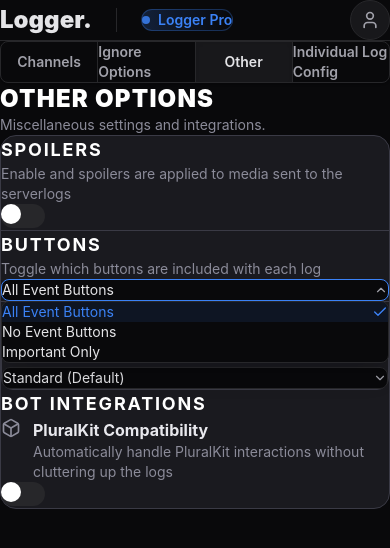
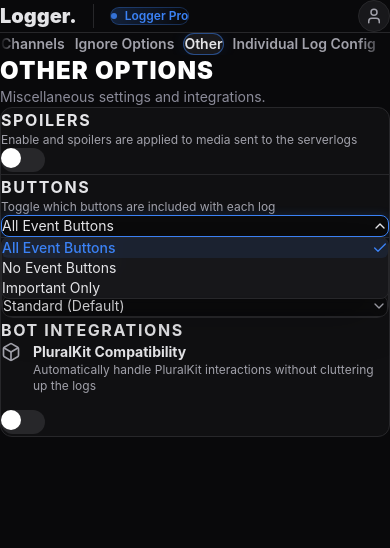
Before and after one commit to Buzzingbug/Logger, a Next.js app in the folder apps/dashboard/: page /dashboard/1/other in a window 390 px wide. Both pictures are taken after a click on the button "All Event Buttons". Shown: the top 548 px of the page. Built offline with nearby package versions, Linux system fonts and the light colour scheme; no server answers.

Commit message:
feat(ui): Quarks-inspired professional overhaul with fully responsive mobile auto-resizing

```diff
--- a/apps/dashboard/src/app/components/CategoryCard.tsx
+++ b/apps/dashboard/src/app/components/CategoryCard.tsx
@@ -13,21 +13,21 @@
 
 export function CategoryCard({ title, description, enabled, onToggle, icon, children }: CategoryCardProps) {
   return (
-    <div className="bg-[#18181b] border border-[#27272a] p-5 rounded-xl mb-4 flex flex-col sm:flex-row sm:justify-between sm:items-center gap-4 transition-colors hover:border-[#3b82f6]/40">
+    <div className="bg-[#18181b]/50 border border-[#27272a] p-4 sm:p-5 md:p-6 rounded-xl mb-4 flex flex-col sm:flex-row sm:justify-between sm:items-start gap-4 transition-all hover:bg-[#18181b] hover:border-[#3b82f6]/40 group">
       <div className="flex flex-col flex-1 pr-0 sm:pr-4">
-        <h3 className="flex items-center gap-3 text-lg font-semibold text-[#e4e4e7] mb-1">
-          {icon && <span className="text-[#a1a1aa]">{icon}</span>}
+        <h3 className="flex items-center gap-2.5 text-base sm:text-lg font-semibold text-[#e4e4e7] mb-1">
+          {icon && <span className="text-[#a1a1aa] group-hover:text-[#e4e4e7] transition-colors">{icon}</span>}
           {title}
         </h3>
-        <p className="text-sm text-[#a1a1aa]">{description}</p>
+        <p className="text-xs sm:text-sm text-[#a1a1aa] leading-relaxed max-w-xl">{description}</p>
       </div>
-      <div className="flex flex-col items-start sm:items-end gap-2 w-full sm:w-56 flex-shrink-0">
-        <div className="flex items-center gap-3">
-          <span className="text-sm text-[#e4e4e7] font-medium">{enabled ? 'On' : 'Off'}</span>
+      <div className="flex flex-col sm:items-end gap-3 w-full sm:w-64 flex-shrink-0 mt-2 sm:mt-0">
+        <div className="flex items-center justify-between sm:justify-end gap-3 w-full">
+          <span className="text-sm text-[#e4e4e7] font-medium hidden sm:inline-block">{enabled ? 'Enabled' : 'Disabled'}</span>
           <Toggle checked={enabled} onChange={onToggle} />
         </div>
         {children && (
-          <div className="w-full mt-1">
+          <div className="w-full mt-1 sm:mt-2">
             {children}
           </div>
         )}
--- a/apps/dashboard/src/app/components/DashboardLayout.tsx
+++ b/apps/dashboard/src/app/components/DashboardLayout.tsx
@@ -8,29 +8,27 @@
   return (
     <div className="min-h-screen bg-[#09090b] text-[#e4e4e7] font-sans">
       {/* Top Header */}
-      <header className="border-b border-[#27272a] bg-[#09090b] px-8 py-4 flex items-center justify-between sticky top-0 z-50">
-        <div className="flex items-center gap-6">
-          <Link href="/" className="text-2xl font-black text-[#e4e4e7] hover:text-white transition-colors">
+      <header className="border-b border-[#27272a] bg-[#09090b] px-4 sm:px-6 lg:px-8 py-4 flex items-center justify-between sticky top-0 z-50">
+        <div className="flex items-center gap-4 sm:gap-6">
+          <Link href="/" className="text-xl sm:text-2xl font-black text-[#e4e4e7] hover:text-white transition-colors">
             Logger.
           </Link>
           <div className="h-6 w-px bg-[#27272a]" />
-          <div className="flex items-center gap-4">
-            <div className="flex items-center gap-2 px-3 py-1.5 rounded-full bg-gradient-to-r from-[#3b82f6]/20 to-transparent border border-[#3b82f6]/30">
-              <div className="w-2 h-2 rounded-full bg-[#3b82f6] animate-pulse" />
-              <span className="text-sm font-semibold text-[#3b82f6]">Logger Pro</span>
-            </div>
+          <div className="flex items-center gap-2 px-2.5 sm:px-3 py-1 sm:py-1.5 rounded-full bg-gradient-to-r from-[#3b82f6]/20 to-transparent border border-[#3b82f6]/30">
+            <div className="w-1.5 h-1.5 sm:w-2 sm:h-2 rounded-full bg-[#3b82f6] animate-pulse" />
+            <span className="text-xs sm:text-sm font-semibold text-[#3b82f6]">Logger Pro</span>
           </div>
         </div>
         <div className="flex items-center gap-4">
           {/* Mock User Avatar */}
-          <div className="w-10 h-10 rounded-full bg-[#18181b] border border-[#27272a] flex items-center justify-center">
-            <svg width="20" height="20" viewBox="0 0 24 24" fill="none" stroke="#a1a1aa" strokeWidth="2" strokeLinecap="round" strokeLinejoin="round"><path d="M19 21v-2a4 4 0 0 0-4-4H9a4 4 0 0 0-4 4v2"/><circle cx="12" cy="7" r="4"/></svg>
+          <div className="w-8 h-8 sm:w-10 sm:h-10 rounded-full bg-[#18181b] border border-[#27272a] flex items-center justify-center cursor-pointer hover:bg-[#27272a] transition-colors">
+            <svg width="18" height="18" viewBox="0 0 24 24" fill="none" stroke="#a1a1aa" strokeWidth="2" strokeLinecap="round" strokeLinejoin="round" className="sm:w-5 sm:h-5"><path d="M19 21v-2a4 4 0 0 0-4-4H9a4 4 0 0 0-4 4v2"/><circle cx="12" cy="7" r="4"/></svg>
           </div>
         </div>
       </header>
 
       {/* Main Content Area */}
-      <main className="max-w-5xl mx-auto px-6 py-10">
+      <main className="max-w-6xl mx-auto px-4 sm:px-6 lg:px-8 py-6 sm:py-10">
         <TopTabs guildId={guildId} />
         <div className="animate-in fade-in slide-in-from-bottom-4 duration-500">
           {children}
--- a/apps/dashboard/src/app/components/Select.tsx
+++ b/apps/dashboard/src/app/components/Select.tsx
@@ -36,34 +36,34 @@
       <button
         type="button"
         disabled={disabled}
-        className={`w-full flex items-center justify-between bg-[#09090b] border ${isOpen ? 'border-[#3b82f6]' : 'border-[#27272a]'} text-[#e4e4e7] text-sm rounded-lg px-3 py-2 outline-none hover:border-[#3b82f6]/50 transition-colors cursor-pointer disabled:opacity-50 disabled:cursor-not-allowed`}
+        className={`w-full flex items-center justify-between bg-[#09090b]/80 backdrop-blur-sm border ${isOpen ? 'border-[#3b82f6] shadow-[0_0_10px_rgba(59,130,246,0.2)]' : 'border-[#27272a]'} text-[#e4e4e7] text-sm rounded-lg px-3.5 py-2.5 outline-none hover:border-[#3b82f6]/50 transition-all cursor-pointer disabled:opacity-50 disabled:cursor-not-allowed`}
         onClick={() => !disabled && setIsOpen(!isOpen)}
       >
-        <span className={selectedOption ? 'text-[#e4e4e7]' : 'text-[#a1a1aa]'}>
+        <span className={`block truncate ${selectedOption ? 'text-[#e4e4e7]' : 'text-[#a1a1aa]'}`}>
           {selectedOption ? selectedOption.label : placeholder}
         </span>
-        <ChevronDown size={14} className={`text-[#a1a1aa] transition-transform duration-200 ${isOpen ? 'rotate-180' : ''}`} />
+        <ChevronDown size={16} className={`text-[#a1a1aa] transition-transform duration-200 flex-shrink-0 ml-2 ${isOpen ? 'rotate-180 text-[#e4e4e7]' : ''}`} />
       </button>
 
       {isOpen && (
-        <div className="absolute z-50 w-full mt-1 bg-[#09090b] border border-[#27272a] rounded-lg shadow-xl max-h-60 overflow-y-auto overscroll-contain animate-in fade-in zoom-in-95">
+        <div className="absolute z-[100] w-full mt-1.5 bg-[#18181b]/95 backdrop-blur-md border border-[#27272a] rounded-lg shadow-2xl max-h-60 overflow-y-auto overscroll-contain animate-in fade-in zoom-in-95 origin-top">
           {options.length === 0 ? (
-            <div className="px-3 py-2 text-sm text-[#a1a1aa] text-center">No options available</div>
+            <div className="px-3 py-3 text-sm text-[#a1a1aa] text-center">No options available</div>
           ) : (
             <ul className="py-1">
               {options.map((opt) => (
                 <li
                   key={opt.value}
-                  className={`px-3 py-1.5 text-sm flex items-center justify-between cursor-pointer transition-colors ${
-                    value === opt.value ? 'text-[#3b82f6] bg-[#3b82f6]/10' : 'text-[#e4e4e7] hover:bg-[#18181b]'
+                  className={`px-3 py-2 text-sm flex items-center justify-between cursor-pointer transition-colors mx-1 rounded-md ${
+                    value === opt.value ? 'text-[#3b82f6] bg-[#3b82f6]/10 font-medium' : 'text-[#e4e4e7] hover:bg-[#27272a]'
                   }`}
                   onClick={() => {
                     onChange(opt.value);
                     setIsOpen(false);
                   }}
                 >
-                  {opt.label}
-                  {value === opt.value && <Check size={16} />}
+                  <span className="truncate">{opt.label}</span>
+                  {value === opt.value && <Check size={16} className="flex-shrink-0 ml-2" />}
                 </li>
               ))}
             </ul>
--- a/apps/dashboard/src/app/components/TopTabs.tsx
+++ b/apps/dashboard/src/app/components/TopTabs.tsx
@@ -14,17 +14,22 @@
   ];
 
   return (
-    <div className="flex bg-[#09090b] border border-[#27272a] rounded-lg mb-8 overflow-hidden shadow-sm">
+    <div className="relative mb-8">
+      {/* Fade gradients for scroll indication on mobile */}
+      <div className="absolute left-0 top-0 bottom-0 w-4 bg-gradient-to-r from-[#09090b] to-transparent z-10 pointer-events-none md:hidden" />
+      <div className="absolute right-0 top-0 bottom-0 w-8 bg-gradient-to-l from-[#09090b] to-transparent z-10 pointer-events-none md:hidden" />
+
+      <div className="flex items-center gap-2 overflow-x-auto pb-2 -mb-2 [&::-webkit-scrollbar]:hidden [-ms-overflow-style:none] [scrollbar-width:none] snap-x">
         {tabs.map((tab) => {
           const isActive = pathname === tab.path;
           return (
             <Link
               key={tab.name}
               href={tab.path}
-            className={`flex-1 px-4 py-3 text-sm font-semibold transition-colors flex items-center justify-center border-r border-[#27272a] last:border-r-0 ${
+              className={`snap-start whitespace-nowrap px-4 py-2 text-sm font-semibold transition-all rounded-full border ${
                 isActive
-                ? 'bg-[#18181b] text-[#e4e4e7] shadow-inner'
-                : 'text-[#a1a1aa] hover:text-[#e4e4e7] hover:bg-[#18181b]/50'
+                  ? 'bg-[#18181b] text-[#e4e4e7] border-[#3b82f6]/50 shadow-[0_0_15px_rgba(59,130,246,0.1)]'
+                  : 'text-[#a1a1aa] bg-transparent border-transparent hover:text-[#e4e4e7] hover:bg-[#18181b]/50'
               }`}
             >
               {tab.name}
@@ -32,5 +37,6 @@
           );
         })}
       </div>
+    </div>
   );
 }
--- a/apps/dashboard/src/app/dashboard/[id]/channels/page.tsx
+++ b/apps/dashboard/src/app/dashboard/[id]/channels/page.tsx
@@ -112,8 +112,8 @@
       </div>
 
       <div className="flex flex-col">
-        <div className="bg-[#18181b] border border-[#27272a] p-5 rounded-xl mb-4 transition-colors hover:border-[#3b82f6]/40">
-          <h3 className="text-lg font-semibold text-[#e4e4e7] mb-3">Main Serverlog Channel</h3>
+        <div className="bg-[#18181b]/50 border border-[#27272a] p-4 sm:p-5 md:p-6 rounded-xl mb-8 transition-all hover:bg-[#18181b] hover:border-[#3b82f6]/40 group">
+          <h3 className="text-base sm:text-lg font-semibold text-[#e4e4e7] mb-3">Main Serverlog Channel</h3>
           <Select
             value={config.channelRoutes['main'] || ''}
             onChange={val => handleChannelChange('main', val)}
--- a/apps/dashboard/src/app/dashboard/[id]/ignore/page.tsx
+++ b/apps/dashboard/src/app/dashboard/[id]/ignore/page.tsx
@@ -17,15 +17,15 @@
 
 function ListCard({ title, description, icon, value, onChange, placeholder }: any) {
   return (
-    <div className="bg-[#18181b] border border-[#27272a] p-5 rounded-xl mb-4 flex flex-col sm:flex-row sm:justify-between sm:items-center gap-4 transition-colors hover:border-[#3b82f6]/40">
+    <div className="bg-[#18181b]/50 border border-[#27272a] p-4 sm:p-5 md:p-6 rounded-xl mb-4 flex flex-col sm:flex-row sm:justify-between sm:items-start gap-4 transition-all hover:bg-[#18181b] hover:border-[#3b82f6]/40 group">
       <div className="flex flex-col flex-1 pr-0 sm:pr-4">
-        <h3 className="flex items-center gap-3 text-lg font-semibold text-[#e4e4e7] mb-1">
-          {icon && <span className="text-[#a1a1aa]">{icon}</span>}
+        <h3 className="flex items-center gap-2.5 text-base sm:text-lg font-semibold text-[#e4e4e7] mb-1">
+          {icon && <span className="text-[#a1a1aa] group-hover:text-[#e4e4e7] transition-colors">{icon}</span>}
           {title}
         </h3>
-        <p className="text-sm text-[#a1a1aa]">{description}</p>
+        <p className="text-xs sm:text-sm text-[#a1a1aa] leading-relaxed max-w-xl">{description}</p>
       </div>
-      <div className="flex flex-col items-start sm:items-end gap-2 w-full sm:w-80 flex-shrink-0">
+      <div className="flex flex-col sm:items-end gap-3 w-full sm:w-80 flex-shrink-0 mt-2 sm:mt-0">
         <input
           type="text"
           className="w-full bg-[#09090b] border border-[#27272a] text-[#e4e4e7] text-sm rounded-lg px-3 py-2 outline-none focus:border-[#3b82f6] transition-colors"
@@ -40,18 +40,18 @@
 
 function ToggleCard({ title, description, icon, checked, onChange, isPro }: any) {
   return (
-    <div className="bg-[#18181b] border border-[#27272a] p-5 rounded-xl mb-4 flex flex-col sm:flex-row sm:justify-between sm:items-center gap-4 transition-colors hover:border-[#3b82f6]/40">
+    <div className="bg-[#18181b]/50 border border-[#27272a] p-4 sm:p-5 md:p-6 rounded-xl mb-4 flex flex-col sm:flex-row sm:justify-between sm:items-start gap-4 transition-all hover:bg-[#18181b] hover:border-[#3b82f6]/40 group">
       <div className="flex flex-col flex-1 pr-0 sm:pr-4">
-        <h3 className="flex items-center gap-3 text-lg font-semibold text-[#e4e4e7] mb-1">
-          {icon && <span className="text-[#a1a1aa]">{icon}</span>}
+        <h3 className="flex items-center gap-2.5 text-base sm:text-lg font-semibold text-[#e4e4e7] mb-1">
+          {icon && <span className="text-[#a1a1aa] group-hover:text-[#e4e4e7] transition-colors">{icon}</span>}
           {title}
           {isPro && <span className="text-[10px] font-black uppercase tracking-wider bg-white/10 text-white px-2 py-0.5 rounded ml-2">Pro Lite</span>}
         </h3>
-        <p className="text-sm text-[#a1a1aa]">{description}</p>
+        <p className="text-xs sm:text-sm text-[#a1a1aa] leading-relaxed max-w-xl">{description}</p>
       </div>
-      <div className="flex flex-col items-start sm:items-end gap-2 w-full sm:w-56 flex-shrink-0">
-        <div className="flex items-center gap-3">
-          <span className="text-sm text-[#e4e4e7] font-medium">{checked ? 'On' : 'Off'}</span>
+      <div className="flex flex-col sm:items-end gap-3 w-full sm:w-56 flex-shrink-0 mt-2 sm:mt-0">
+        <div className="flex items-center justify-between sm:justify-end gap-3 w-full">
+          <span className="text-sm text-[#e4e4e7] font-medium hidden sm:inline-block">{checked ? 'Enabled' : 'Disabled'}</span>
           <Toggle checked={checked} onChange={onChange} />
         </div>
       </div>
--- a/apps/dashboard/src/app/dashboard/[id]/individual/page.tsx
+++ b/apps/dashboard/src/app/dashboard/[id]/individual/page.tsx
@@ -19,10 +19,10 @@
         </div>
       </div>
 
-      <div className="bg-[#1a1a1f] p-8 rounded-2xl border border-[#3a3a45] flex flex-col items-center justify-center min-h-[300px]">
-        <svg width="48" height="48" viewBox="0 0 24 24" fill="none" stroke="#3a3a45" strokeWidth="2" strokeLinecap="round" strokeLinejoin="round" className="mb-4"><rect x="3" y="3" width="18" height="18" rx="2" ry="2"></rect><line x1="9" y1="3" x2="9" y2="21"></line></svg>
-        <h3 className="text-xl font-bold text-white mb-2">Coming Soon</h3>
-        <p className="text-[#8b8b99] max-w-md text-center">
+      <div className="bg-[#18181b]/50 p-8 rounded-xl border border-[#27272a] flex flex-col items-center justify-center min-h-[300px]">
+        <svg width="48" height="48" viewBox="0 0 24 24" fill="none" stroke="#a1a1aa" strokeWidth="2" strokeLinecap="round" strokeLinejoin="round" className="mb-4"><rect x="3" y="3" width="18" height="18" rx="2" ry="2"></rect><line x1="9" y1="3" x2="9" y2="21"></line></svg>
+        <h3 className="text-xl font-bold text-[#e4e4e7] mb-2">Coming Soon</h3>
+        <p className="text-[#a1a1aa] max-w-md text-center">
           Individual log configuration is currently being rolled out to Logger Pro users. Check back soon for updates!
         </p>
       </div>
--- a/apps/dashboard/src/app/dashboard/[id]/other/page.tsx
+++ b/apps/dashboard/src/app/dashboard/[id]/other/page.tsx
@@ -74,12 +74,12 @@
         </div>
       </div>
 
-      <div className="bg-[#1a1a1f] p-8 rounded-2xl border border-[#3a3a45]">
+      <div className="bg-[#18181b]/50 p-4 sm:p-5 md:p-6 rounded-xl border border-[#27272a]">
 
         {/* SPOILERS */}
-        <div className="border-b border-[#3a3a45] pb-8 mb-8">
-          <h3 className="text-lg font-bold text-white uppercase tracking-widest mb-2">SPOILERS</h3>
-          <p className="text-sm text-[#8b8b99] mb-4">Enable and spoilers are applied to media sent to the serverlogs</p>
+        <div className="border-b border-[#27272a] pb-6 sm:pb-8 mb-6 sm:mb-8">
+          <h3 className="text-base sm:text-lg font-bold text-[#e4e4e7] uppercase tracking-widest mb-1 sm:mb-2">SPOILERS</h3>
+          <p className="text-xs sm:text-sm text-[#a1a1aa] mb-4">Enable and spoilers are applied to media sent to the serverlogs</p>
           <Toggle
             checked={getOther('spoilers', false)}
             onChange={v => updateOther('spoilers', v)}
@@ -87,9 +87,10 @@
         </div>
 
         {/* BUTTONS */}
-        <div className="border-b border-[#3a3a45] pb-8 mb-8">
-          <h3 className="text-lg font-bold text-white uppercase tracking-widest mb-2">BUTTONS</h3>
-          <p className="text-sm text-[#8b8b99] mb-4">Toggle which buttons are included with each log</p>
+        <div className="border-b border-[#27272a] pb-6 sm:pb-8 mb-6 sm:mb-8">
+          <h3 className="text-base sm:text-lg font-bold text-[#e4e4e7] uppercase tracking-widest mb-1 sm:mb-2">BUTTONS</h3>
+          <p className="text-xs sm:text-sm text-[#a1a1aa] mb-4">Toggle which buttons are included with each log</p>
+          <div className="w-full sm:w-64">
             <Select
               value={getOther('buttons', 'all')}
               onChange={val => updateOther('buttons', val)}
@@ -100,12 +101,14 @@
               ]}
             />
           </div>
+        </div>
 
-        <div className="border border-[#3a3a45] bg-[#1a1a1f] p-5 rounded-xl mb-3 flex flex-col sm:flex-row sm:items-center gap-4 transition-colors">
+        <div className="bg-[#18181b]/50 border border-[#27272a] p-4 sm:p-5 rounded-xl mb-6 flex flex-col sm:flex-row sm:items-center sm:justify-between gap-4 transition-all hover:bg-[#18181b] hover:border-[#3b82f6]/40">
           <div className="flex-1">
-            <h3 className="flex items-center gap-2 text-lg font-bold text-[#e8e8ed]">Embed Format</h3>
-            <p className="text-sm text-[#8b8b99] mt-1">Change the visual style of log embeds</p>
+            <h3 className="flex items-center gap-2 text-base sm:text-lg font-bold text-[#e4e4e7]">Embed Format</h3>
+            <p className="text-xs sm:text-sm text-[#a1a1aa] mt-1">Change the visual style of log embeds</p>
           </div>
+          <div className="w-full sm:w-64">
             <Select
               value={getOther('format', 'standard')}
               onChange={val => updateOther('format', val)}
@@ -116,25 +119,28 @@
               ]}
             />
           </div>
+        </div>
 
         {/* BOT INTEGRATIONS */}
-        <div className="pb-4">
-          <h3 className="text-lg font-bold text-white uppercase tracking-widest mb-6">BOT INTEGRATIONS</h3>
+        <div className="pb-2">
+          <h3 className="text-base sm:text-lg font-bold text-[#e4e4e7] uppercase tracking-widest mb-4 sm:mb-6">BOT INTEGRATIONS</h3>
 
-          <div className="flex gap-3 mb-4">
-            <div className="mt-1 text-[#8b8b99]">
+          <div className="flex flex-col sm:flex-row sm:items-start justify-between gap-4 mb-4">
+            <div className="flex gap-3">
+              <div className="mt-1 text-[#a1a1aa]">
                 <svg width="20" height="20" viewBox="0 0 24 24" fill="none" stroke="currentColor" strokeWidth="2"><path d="M21 16V8a2 2 0 0 0-1-1.73l-7-4a2 2 0 0 0-2 0l-7 4A2 2 0 0 0 3 8v8a2 2 0 0 0 1 1.73l7 4a2 2 0 0 0 2 0l7-4A2 2 0 0 0 21 16z"></path><polyline points="3.27 6.96 12 12.01 20.73 6.96"></polyline><line x1="12" y1="22.08" x2="12" y2="12"></line></svg>
               </div>
               <div>
-              <h4 className="text-md font-bold text-[#e8e8ed]">PluralKit Compatibility</h4>
-              <p className="text-sm text-[#8b8b99] mt-1 mb-4">Automatically handle PluralKit interactions without cluttering up the logs</p>
+                <h4 className="text-sm sm:text-base font-bold text-[#e4e4e7]">PluralKit Compatibility</h4>
+                <p className="text-xs sm:text-sm text-[#a1a1aa] mt-1 sm:mb-4 max-w-md">Automatically handle PluralKit interactions without cluttering up the logs</p>
               </div>
             </div>
-          <div className="pl-9">
+            <div className="pl-9 sm:pl-0 sm:self-center">
               <Toggle
                 checked={getOther('pluralkit', false)}
                 onChange={v => updateOther('pluralkit', v)}
               />
+            </div>
           </div>
         </div>
 
--- a/apps/dashboard/src/app/page.tsx
+++ b/apps/dashboard/src/app/page.tsx
@@ -20,10 +20,10 @@
             <path d="M12 20h9"/><path d="M16.5 3.5a2.12 2.12 0 0 1 3 3L7 19l-4 1 1-4Z"/>
           </svg>
         </div>
-        <h1 className="text-6xl md:text-8xl font-black text-transparent bg-clip-text bg-gradient-to-br from-[#e4e4e7] to-[#a1a1aa] tracking-tight mb-8">
+        <h1 className="text-5xl sm:text-6xl md:text-8xl font-black text-transparent bg-clip-text bg-gradient-to-br from-[#e4e4e7] to-[#a1a1aa] tracking-tight mb-6 sm:mb-8">
           Logger.
         </h1>
-        <p className="max-w-2xl text-xl text-[#a1a1aa] mb-12 leading-relaxed">
+        <p className="max-w-2xl text-lg sm:text-xl text-[#a1a1aa] mb-10 sm:mb-12 leading-relaxed px-4">
           The ultimate logging architecture. Secure, encrypted, and visually stunning. Admin access strictly enforced.
         </p>
 
```
Lines whose indentation alone changed are shown as unchanged.
